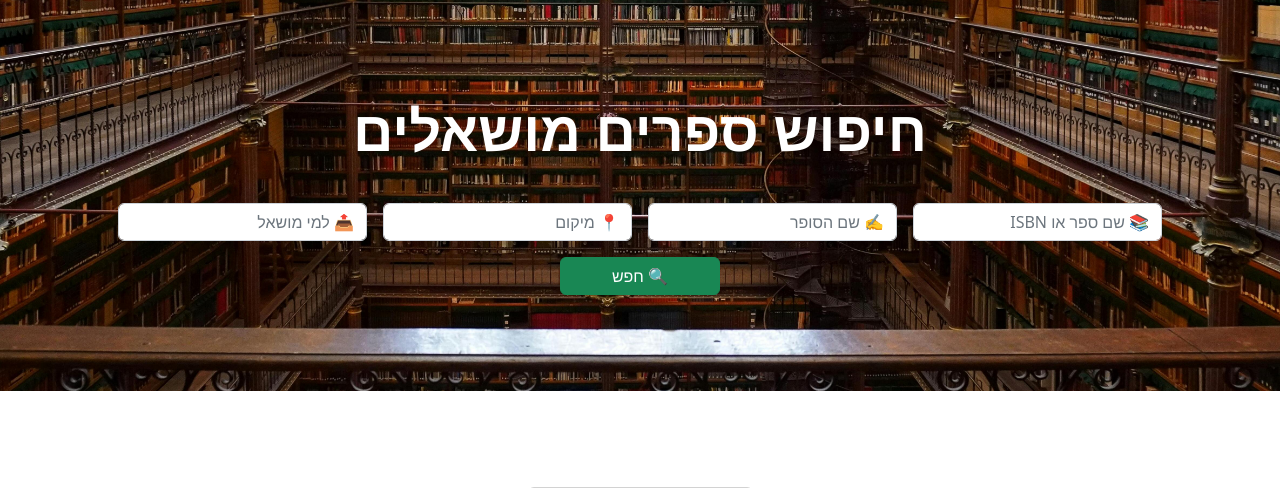
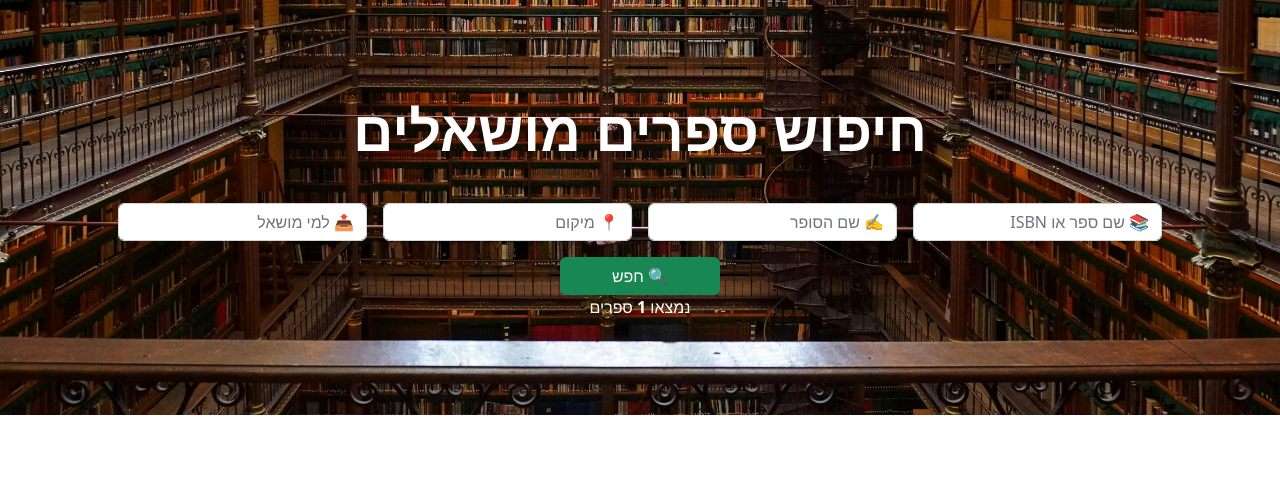
Before and after one commit to YoniPel/SmartLibraryManager, a Django app: page /loaned_books/ in a window 1280 px wide. Shown: the part 56-544 px from the top of the page. Run offline with Django 5.2, Linux system fonts and the light colour scheme; tables that the repository leaves empty hold one stand-in row (values such as "Sample post"); grey boxes marked "Sample" are stand-in pictures; some libraries are stand-ins or nearby versions.

Commit message:
add logic to show the number of books found

```diff
--- a/catalog/templates/catalog/home.html
+++ b/catalog/templates/catalog/home.html
@@ -58,9 +58,15 @@
                     </button>
                 </div>
             </form>
-
-
-
+            {% if num_of_books %}
+            <div class="mb-4">
+                נמצאו <strong>{{ num_of_books }}</strong> ספרים
+            </div>
+        {% else %}
+            <div class="mb-4 text-muted">
+                לא נמצאו ספרים
+            </div>
+        {% endif %}
         </div>
     </div>
 </header>
--- a/catalog/views.py
+++ b/catalog/views.py
@@ -23,6 +23,8 @@ class Home(ListView):
         context['search_author'] = self.request.GET.get('search-author', '')
         context['search_location'] = self.request.GET.get('search-location', '')
         context['search_person_loaned_to'] = self.request.GET.get('search-person-loaned-to', '')
+
+        context['num_of_books'] = context['paginator'].count
 
         query_dict = self.request.GET.copy()
 
```
